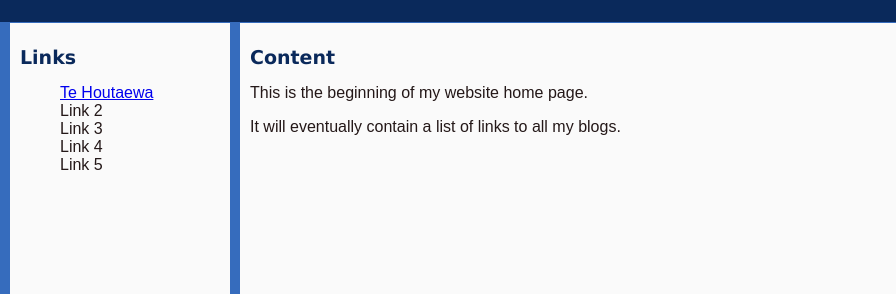
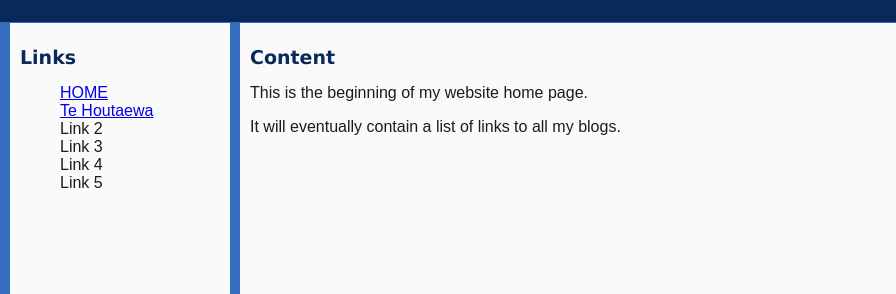
Before and after one commit to marcosruiz27/marcosruiz27.github.io, a plain HTML site: page index.html in a window 1280 px wide. Shown: the part 137-431 px from the top of the page, 0-896 px from the left. Drawn offline with Linux system fonts and the light colour scheme; grey boxes are pictures that could not be loaded.

Commit message:
Add changes in Links

```diff
--- a/index.html
+++ b/index.html
@@ -15,11 +15,15 @@
       <h1 class="Titles">Links</h1>
 
       <ul class="links">
+        <li> <a
+          href="https://marcosruiz27.github.io/index.html"
+          >HOME</a>
+
+        </li>
         <li>
           <a
             href="https://marcosruiz27.github.io/blog/te-houtaewa-template.html"
-            >Te Houtaewa</a
-          >
+            >Te Houtaewa</a>
         </li>
         <li>Link 2</li>
         <li>Link 3</li>
```
